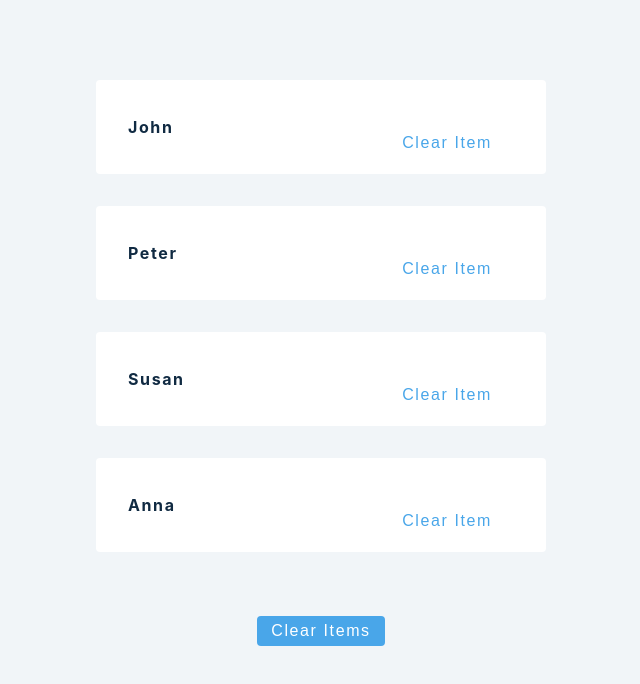
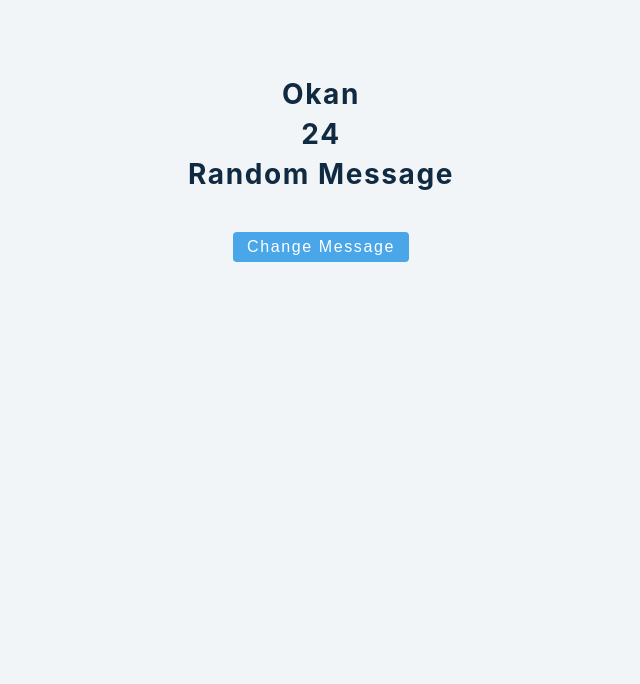
Before and after one commit to OkanAcioglu/React-Hooks, a React (Create React App) app: page / in a window 1280 px wide. Shown: the top 684 px of the page, without its empty margins (319-959 px from the left). Built offline with nearby package versions, Linux system fonts and the light colour scheme.

Commit message:
useState-object

```diff
--- a/src/App.js
+++ b/src/App.js
@@ -1,5 +1,5 @@
 import React from 'react'
-import Setup from './tutorial/1-useState/setup/3-useState-array'
+import Setup from './tutorial/1-useState/setup/4-useState-object'
 function App() {
   return (
     <div className='container'>
--- a/src/tutorial/1-useState/setup/4-useState-object.js
+++ b/src/tutorial/1-useState/setup/4-useState-object.js
@@ -1,7 +1,33 @@
-import React, { useState } from 'react';
+import React, { useState } from 'react'
+//! Array is more straightforward in one case just wipe out the data and set it on the empty array and second thing we had the function that was just returning a new array
 
 const UseStateObject = () => {
-  return <h2>useState object example</h2>;
-};
+  const [person, setPerson] = useState({
+    //! Pass in object directly
+    name: 'Okan',
+    age: 24,
+    message: 'random message',
+  })
 
-export default UseStateObject;
+  const changeMessageHandler = () => {
+    //! If we do below we wipe out all the data and set the person to string
+    //setPerson('Hello World')
+    //! If we do below we changed the message but we wipe out all the  other data
+    //setPerson({ message: 'Hello World' })
+    //! If we do below we leave the other pairs same and override the message only
+    //! Do not forget to use spread operator when tackling with object in useState
+    setPerson({ ...person, message: 'Hello World' })
+  }
+  return (
+    <>
+      <h3>{person.name}</h3>
+      <h3>{person.age}</h3>
+      <h3>{person.message}</h3>
+      <button className='btn' onClick={changeMessageHandler}>
+        Change Message
+      </button>
+    </>
+  )
+}
+
+export default UseStateObject
```
